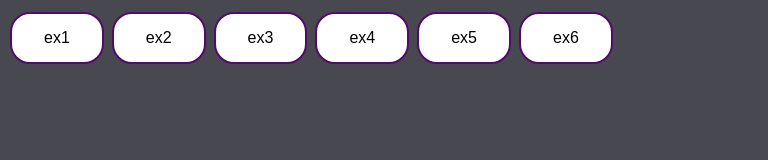
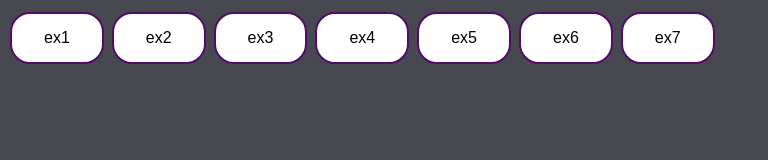
Before and after one commit to BigBoss-ta/doZero, a plain HTML site: page index.html in a window 1280 px wide. Shown: the whole page, without its empty margins (0-768 px from the left). Drawn offline with Linux system fonts and the light colour scheme.

Commit message:
feat: add menuPicole function to display ice cream flavor options and prices

```diff
--- a/index.html
+++ b/index.html
@@ -12,6 +12,7 @@
     <button class="button" onclick="numberOrganizer()">ex4</button>
     <button class="button" onclick="parOuImpar()">ex5</button>
     <button class="button" onclick="vogalOuConsoante()">ex6</button>
+    <button class="button" onclick="menuPicole()">ex7</button>
 </body>
 <script src="script-01.js"></script>
 <script src="script-02.js"></script>
@@ -19,4 +20,5 @@
 <script src="script-04.js"></script>
 <script src="script-05.js"></script>
 <script src="script-06.js"></script>
+<script src="script-07.js"></script>
 </html>
--- /dev/null
+++ b/script-07.js
@@ -0,0 +1,35 @@
+function menuPicole() {
+    alert("Escolha o sabor do picolé: \n a. Chocolate \n b. Morango \n c. Creme \n d. Manga \n e. Melancia \n f. Vanilla Ice \n g. Céu Azul \n h. Brownie \n i. Hawaino");
+    let sabor = prompt("Digite o código para saber o preço:").toLowerCase();
+    switch (sabor) {
+        case "a":
+            alert("O preço do picolé de Chocolate é R$ 1,50.");
+            break;
+        case "b":
+            alert("O preço do picolé de Morango é R$ 2,50.");
+            break;
+        case "c":
+            alert("O preço do picolé de Creme é R$ 2,50.");
+            break;
+        case "d":
+            alert("O preço do picolé de Manga é R$ 3,20.");
+            break;
+        case "e":
+            alert("O preço do picolé de Melancia é R$ 3,40.");
+            break;
+        case "f":
+            alert("O preço do picolé de Vanilla Ice é R$ 3,00.");
+            break;
+        case "g":
+            alert("O preço do picolé de Céu Azul é R$ 3,60.");
+            break;
+        case "h":
+            alert("O preço do picolé de Brownie é R$ 4,00.");
+            break;
+        case "i":
+            alert("O preço do picolé de Hawaino é R$ 5,00.");
+            break;
+        default:
+            alert("Sabor não encontrado.");
+    }
+}
```
